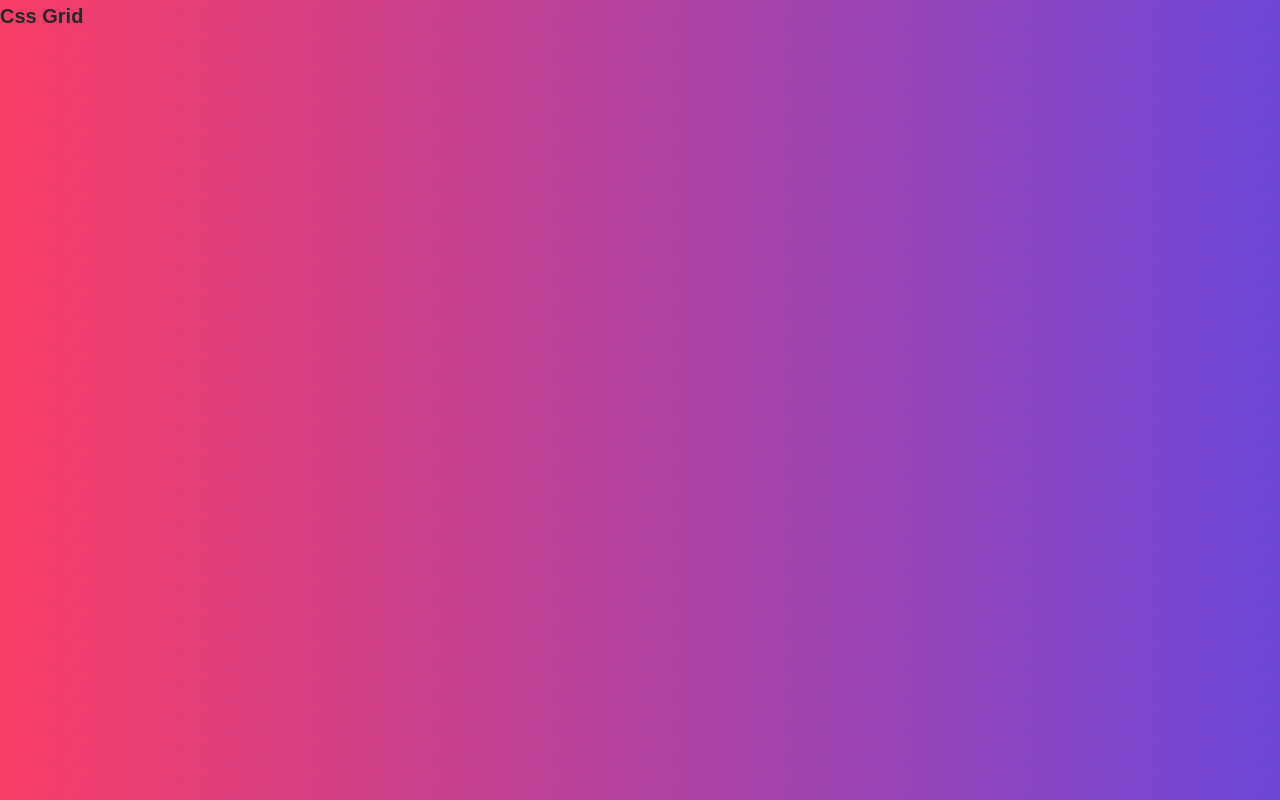
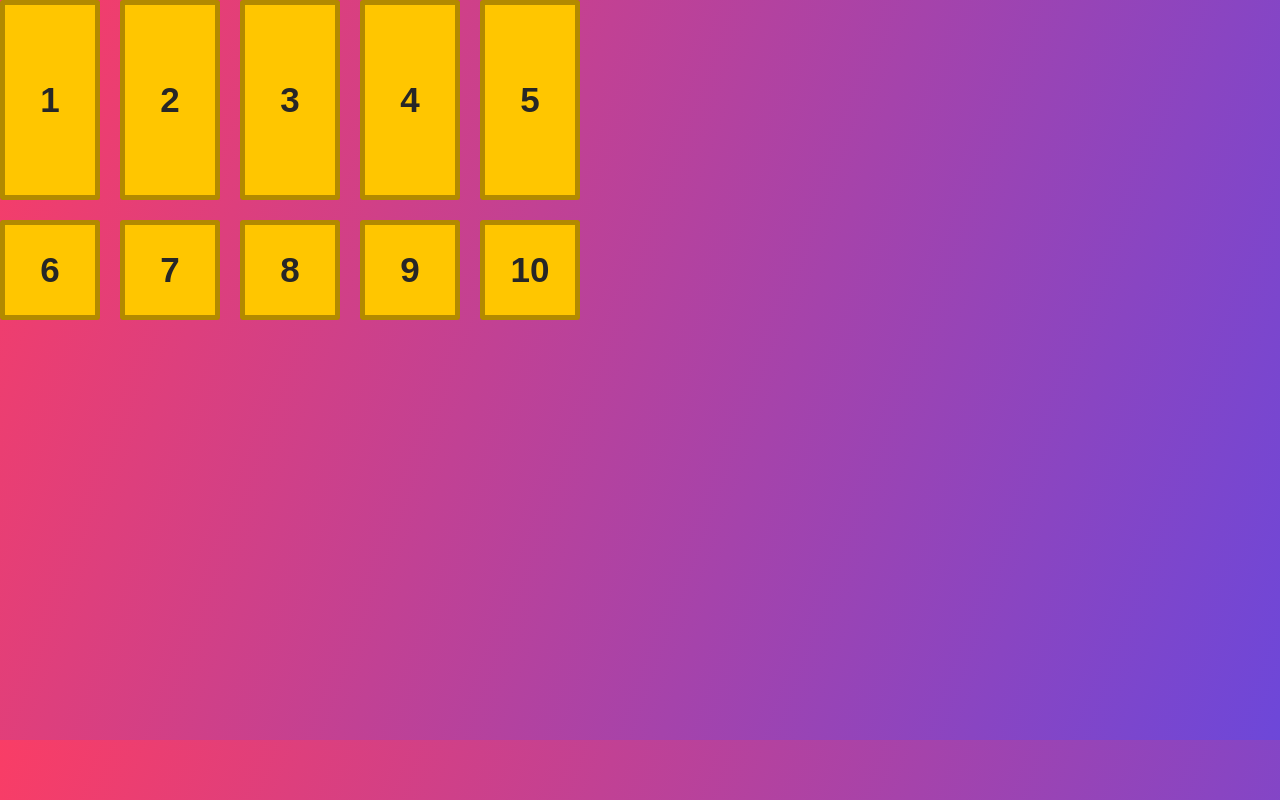
Before and after one commit to victorbruce/css-grids, a website: page index.html in a window 1280 px wide. Drawn offline with Linux system fonts and the light colour scheme.

Commit message:
define grid template area(rows and columns) and set gaps

```diff
--- a/index.html
+++ b/index.html
@@ -7,6 +7,17 @@
     <title>Css Grid</title>
   </head>
   <body>
-    <h1>Css Grid</h1>
+    <div class="container">
+      <div class="item">1</div>
+      <div class="item">2</div>
+      <div class="item">3</div>
+      <div class="item">4</div>
+      <div class="item">5</div>
+      <div class="item">6</div>
+      <div class="item">7</div>
+      <div class="item">8</div>
+      <div class="item">9</div>
+      <div class="item">10</div>
+    </div>
   </body>
 </html>
--- a/sass/main.scss
+++ b/sass/main.scss
@@ -1,3 +1,5 @@
 @import './base/reset';
 
-@import './abstract/variables.scss';
+@import './abstract/variables';
+
+@import './pages/home';
--- /dev/null
+++ b/sass/pages/_home.scss
@@ -0,0 +1,16 @@
+.item {
+  display: grid;
+  justify-content: center;
+  align-items: center;
+  border: 5px solid rgba(0, 0, 0, .3);
+  border-radius: 3px;
+  font-size: 3.5rem;
+  background-color: var(--yellow);
+}
+
+.container {
+  display: grid;
+  grid-template-columns: repeat(5, 10rem);
+  grid-template-rows: 20rem 10rem 40rem;
+  grid-gap: 2rem;
+}
```
Also changed, not shown: css/style.css.
